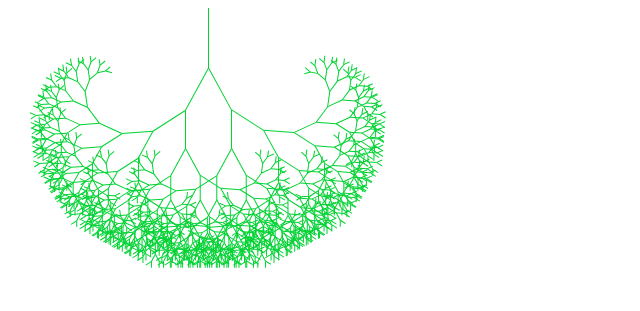
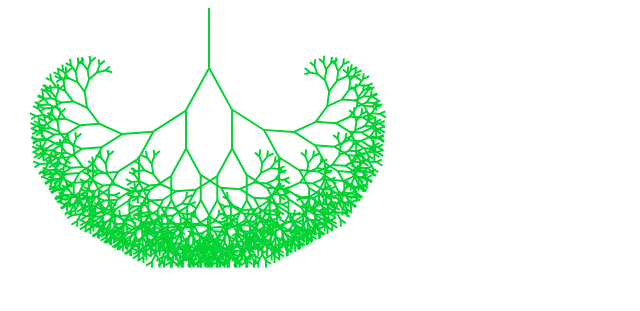
Before and after one commit to Marcus-K-Thorsen/tegnstregv1, a plain HTML site: page index.html in a window 1280 px wide. Shown: the whole page, without its empty margins (0-640 px from the left). Drawn offline with Linux system fonts and the light colour scheme.

Commit message:
fillstyle før fillRect nu grøn og streg 2 tyk

```diff
--- a/index.html
+++ b/index.html
@@ -14,7 +14,7 @@
   function branch(length, angle, scale) {
     //cx.fillStyle = "rgb(227,210,51)"
     cx.fillStyle = `rgb(${red},${green},${blue})`
-    cx.fillRect(0, 0, 1, length)
+    cx.fillRect(0, 0, 2, length)
     if (length<8) return
     cx.save()
     cx.translate(0,length)
```
